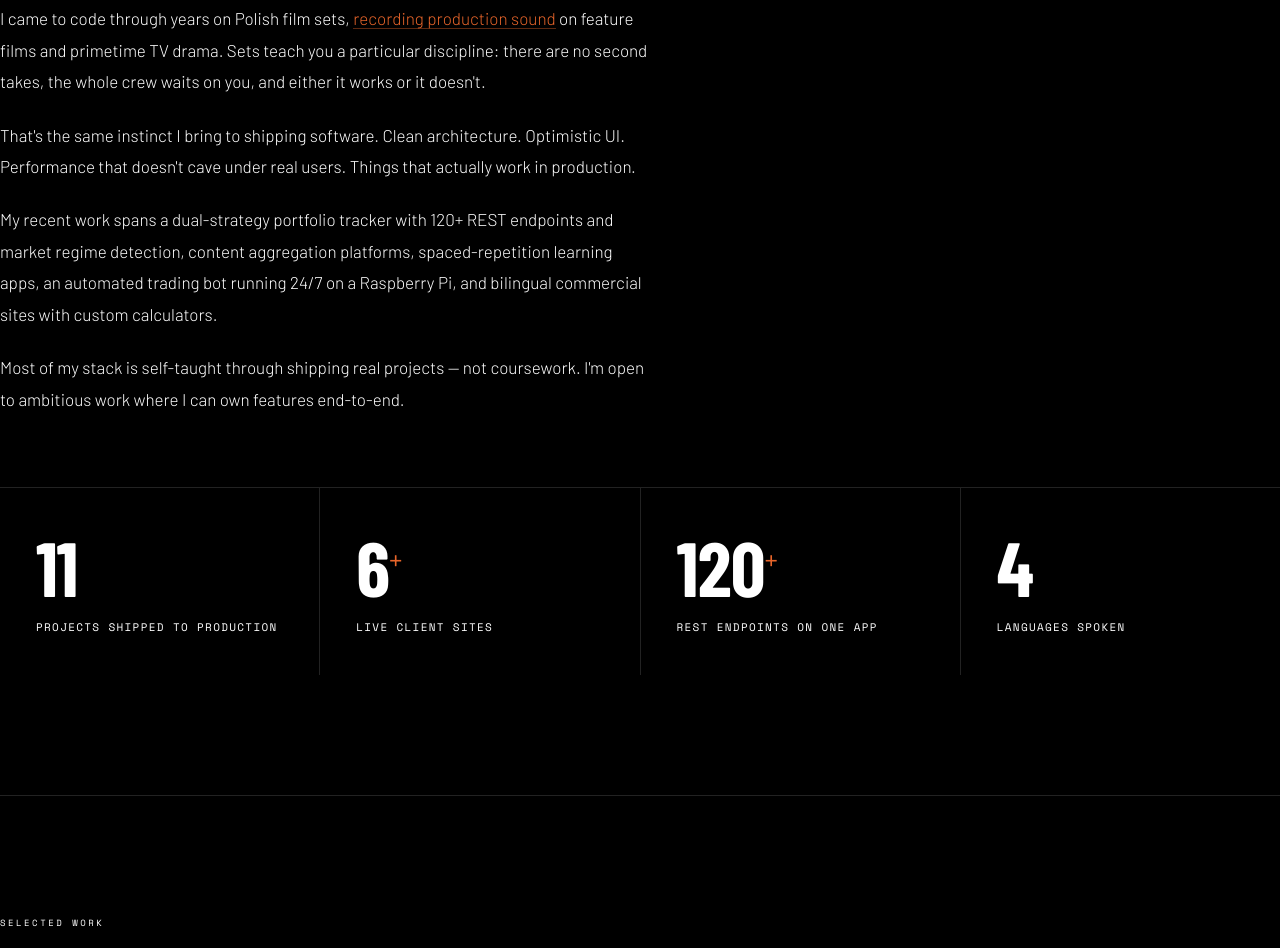
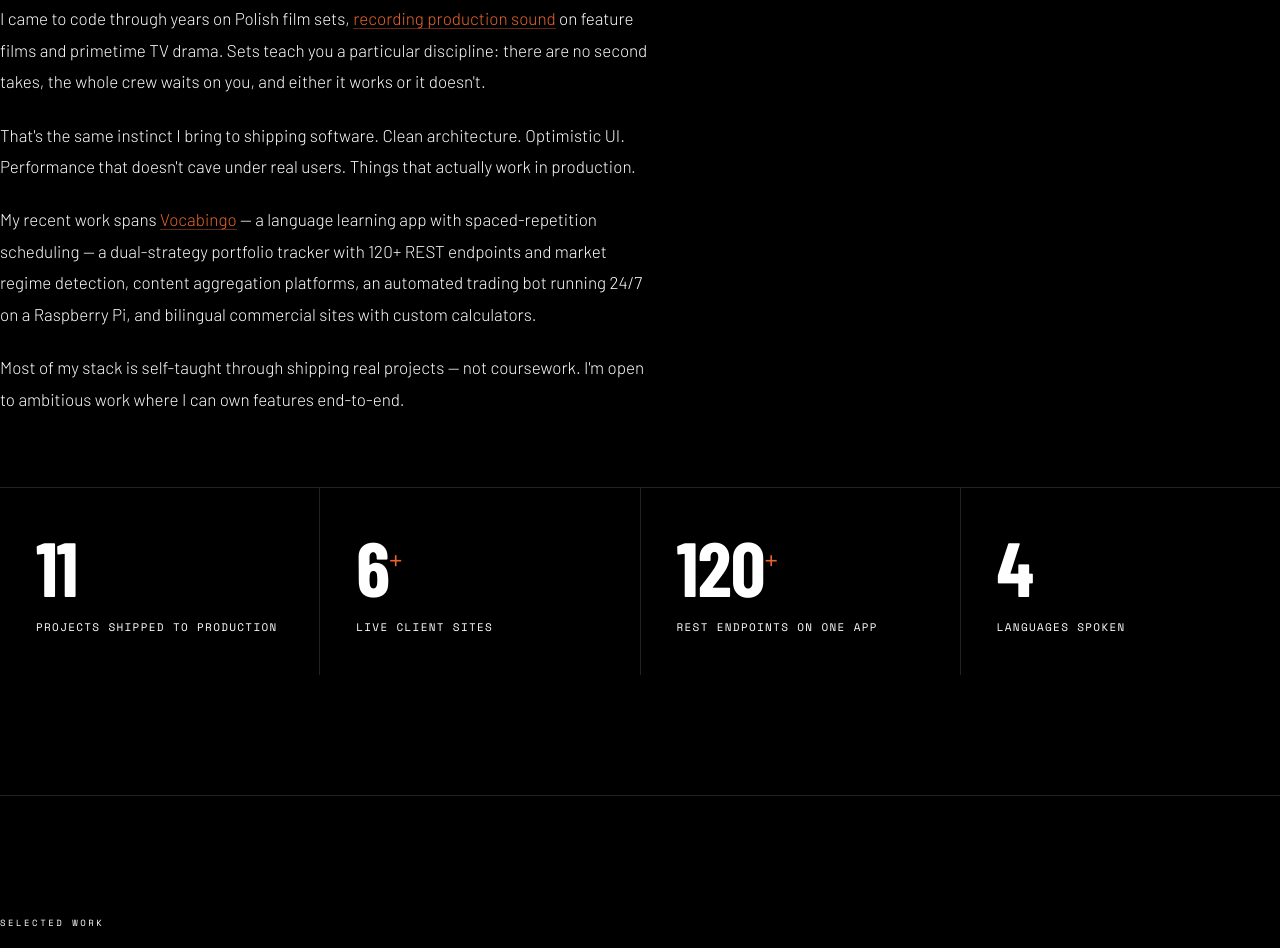
Before and after one commit to karpovvicz/karpowicz.dev, a plain HTML site: page index.html in a window 1280 px wide. Shown: the part 1088-2036 px from the top of the page. Drawn offline with nearby package versions, Linux system fonts and the light colour scheme; a web font is replaced by a local one.

Commit message:
mention Vocabingo in about paragraph

```diff
--- a/index.html
+++ b/index.html
@@ -779,7 +779,7 @@ a:focus-visible { outline: 1px solid var(--orange); outline-offset: 3px; }
     <div class="about-text">
       <p>I came to code through years on Polish film sets, <a href="https://kacperkarpowicz.com" target="_blank" rel="noopener noreferrer">recording production sound</a> on feature films and primetime TV drama. Sets teach you a particular discipline: there are no second takes, the whole crew waits on you, and either it works or it doesn't.</p>
       <p>That's the same instinct I bring to shipping software. Clean architecture. Optimistic UI. Performance that doesn't cave under real users. Things that actually work in production.</p>
-      <p>My recent work spans a dual-strategy portfolio tracker with 120+ REST endpoints and market regime detection, content aggregation platforms, spaced-repetition learning apps, an automated trading bot running 24/7 on a Raspberry Pi, and bilingual commercial sites with custom calculators.</p>
+      <p>My recent work spans <a href="https://vocabingo.com" target="_blank" rel="noopener noreferrer">Vocabingo</a> — a language learning app with spaced-repetition scheduling — a dual-strategy portfolio tracker with 120+ REST endpoints and market regime detection, content aggregation platforms, an automated trading bot running 24/7 on a Raspberry Pi, and bilingual commercial sites with custom calculators.</p>
       <p>Most of my stack is self-taught through shipping real projects — not coursework. I'm open to ambitious work where I can own features end-to-end.</p>
     </div>
     <div class="about-stats">
```
